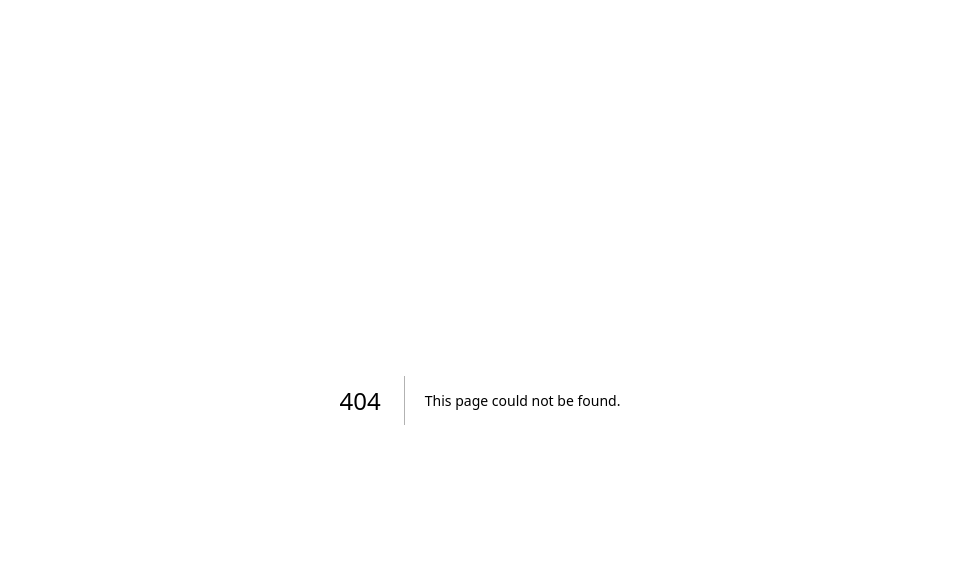
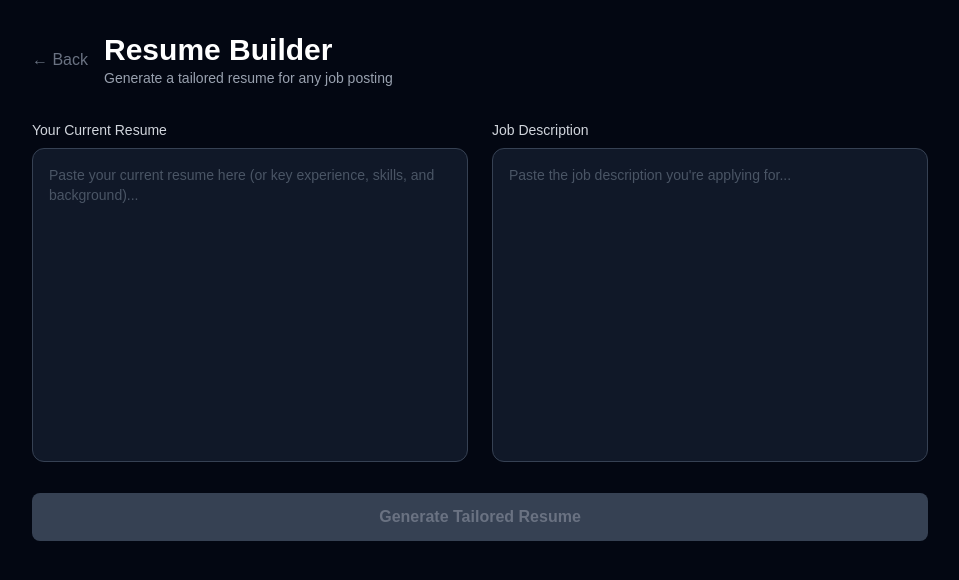
Before and after one commit to 5280Cloud/missionnext, a Next.js app: page /resume in a window 1280 px wide. Before the commit this address had no page. Shown: the top 580 px of the page, without its empty margins (160-1119 px from the left). Built offline with nearby package versions, Linux system fonts and the light colour scheme.

Commit message:
Add resume builder

```diff
--- /dev/null
+++ b/app/resume/page.tsx
@@ -0,0 +1,128 @@
+"use client";
+
+import { useState } from "react";
+import Link from "next/link";
+
+export default function ResumePage() {
+  const [jobDescription, setJobDescription] = useState("");
+  const [resume, setResume] = useState("");
+  const [result, setResult] = useState("");
+  const [loading, setLoading] = useState(false);
+  const [error, setError] = useState("");
+  const [copied, setCopied] = useState(false);
+
+  const handleGenerate = async () => {
+    const stored = localStorage.getItem("missionnext-config");
+    if (!stored) {
+      setError("Please configure your AI provider in Settings first.");
+      return;
+    }
+
+    const config = JSON.parse(stored);
+    if (!config.apiKey) {
+      setError("Please add your API key in Settings first.");
+      return;
+    }
+
+    setLoading(true);
+    setError("");
+    setResult("");
+
+    try {
+      const response = await fetch("/api/resume", {
+        method: "POST",
+        headers: { "Content-Type": "application/json" },
+        body: JSON.stringify({
+          apiKey: config.apiKey,
+          model: config.model,
+          provider: config.provider,
+          jobDescription,
+          resume,
+        }),
+      });
+
+      if (!response.ok) throw new Error("API error");
+      const data = await response.json();
+      if (data.error) throw new Error(data.error);
+      setResult(data.resume);
+    } catch (err) {
+      setError("Failed to generate resume. Check your API key and try again.");
+    } finally {
+      setLoading(false);
+    }
+  };
+
+  const handleCopy = () => {
+    navigator.clipboard.writeText(result);
+    setCopied(true);
+    setTimeout(() => setCopied(false), 2000);
+  };
+
+  return (
+    <div className="min-h-screen bg-gray-950 text-white p-8">
+      <div className="max-w-4xl mx-auto">
+        <div className="flex items-center gap-4 mb-8">
+          <Link href="/" className="text-gray-500 hover:text-white transition-colors">← Back</Link>
+          <div>
+            <h1 className="text-3xl font-bold">Resume Builder</h1>
+            <p className="text-gray-400 text-sm">Generate a tailored resume for any job posting</p>
+          </div>
+        </div>
+
+        <div className="grid grid-cols-2 gap-6 mb-6">
+          <div>
+            <label className="block text-sm font-medium text-gray-300 mb-2">
+              Your Current Resume
+            </label>
+            <textarea
+              value={resume}
+              onChange={(e) => setResume(e.target.value)}
+              placeholder="Paste your current resume here (or key experience, skills, and background)..."
+              rows={14}
+              className="w-full p-4 rounded-xl border border-gray-700 bg-gray-900 text-white placeholder-gray-600 focus:outline-none focus:border-green-500 resize-none text-sm"
+            />
+          </div>
+          <div>
+            <label className="block text-sm font-medium text-gray-300 mb-2">
+              Job Description
+            </label>
+            <textarea
+              value={jobDescription}
+              onChange={(e) => setJobDescription(e.target.value)}
+              placeholder="Paste the job description you're applying for..."
+              rows={14}
+              className="w-full p-4 rounded-xl border border-gray-700 bg-gray-900 text-white placeholder-gray-600 focus:outline-none focus:border-green-500 resize-none text-sm"
+            />
+          </div>
+        </div>
+
+        {error && <p className="text-red-400 text-sm mb-4">{error}</p>}
+
+        <button
+          onClick={handleGenerate}
+          disabled={loading || !jobDescription.trim() || !resume.trim()}
+          className="w-full py-3 rounded-lg bg-green-600 hover:bg-green-500 disabled:bg-gray-700 disabled:text-gray-500 text-white font-semibold transition-all mb-8"
+        >
+          {loading ? "Generating..." : "Generate Tailored Resume"}
+        </button>
+
+        {result && (
+          <div className="bg-gray-900 border border-gray-700 rounded-xl p-6">
+            <div className="flex justify-between items-center mb-4">
+              <h2 className="text-lg font-semibold">Your Tailored Resume</h2>
+              <button
+                onClick={handleCopy}
+                className="px-4 py-1.5 text-sm bg-gray-700 hover:bg-gray-600 rounded-lg transition-all"
+              >
+                {copied ? "✓ Copied!" : "Copy"}
+              </button>
+            </div>
+            <pre className="text-sm text-gray-300 whitespace-pre-wrap leading-relaxed font-mono">
+              {result}
+            </pre>
+          </div>
+        )}
+      </div>
+    </div>
+  );
+}
```
